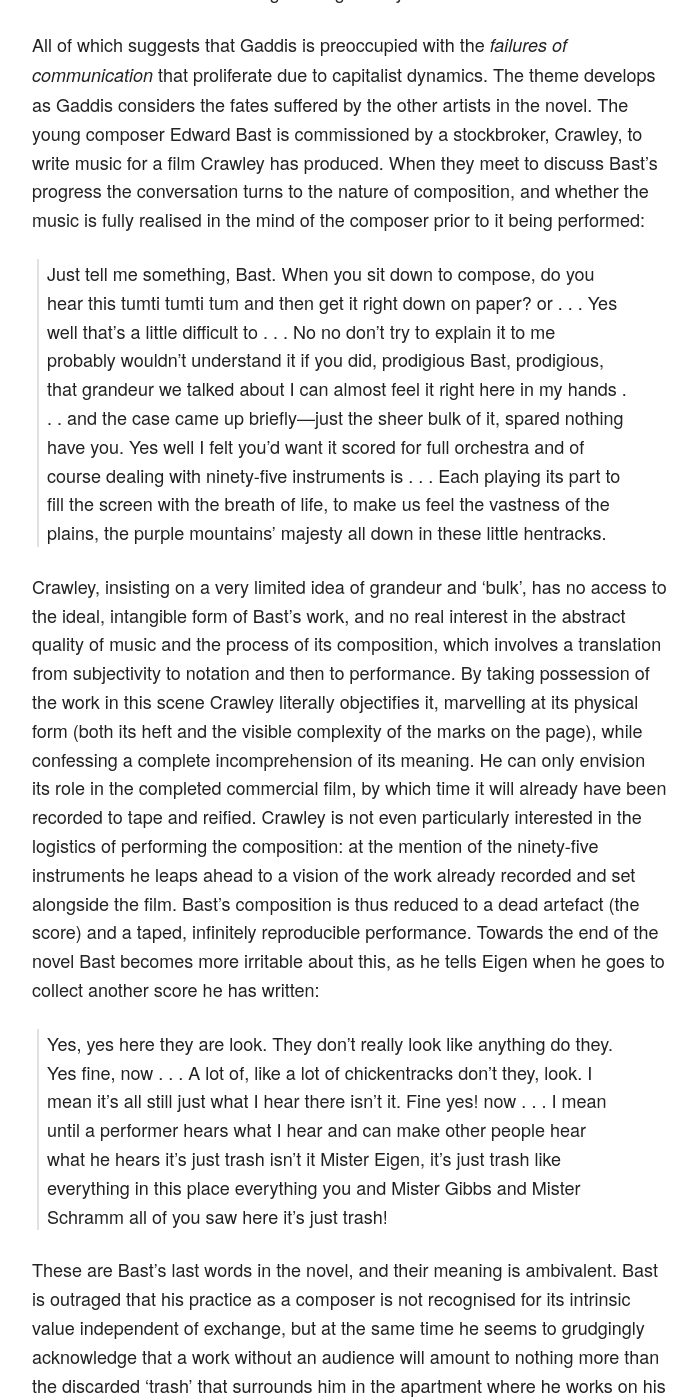
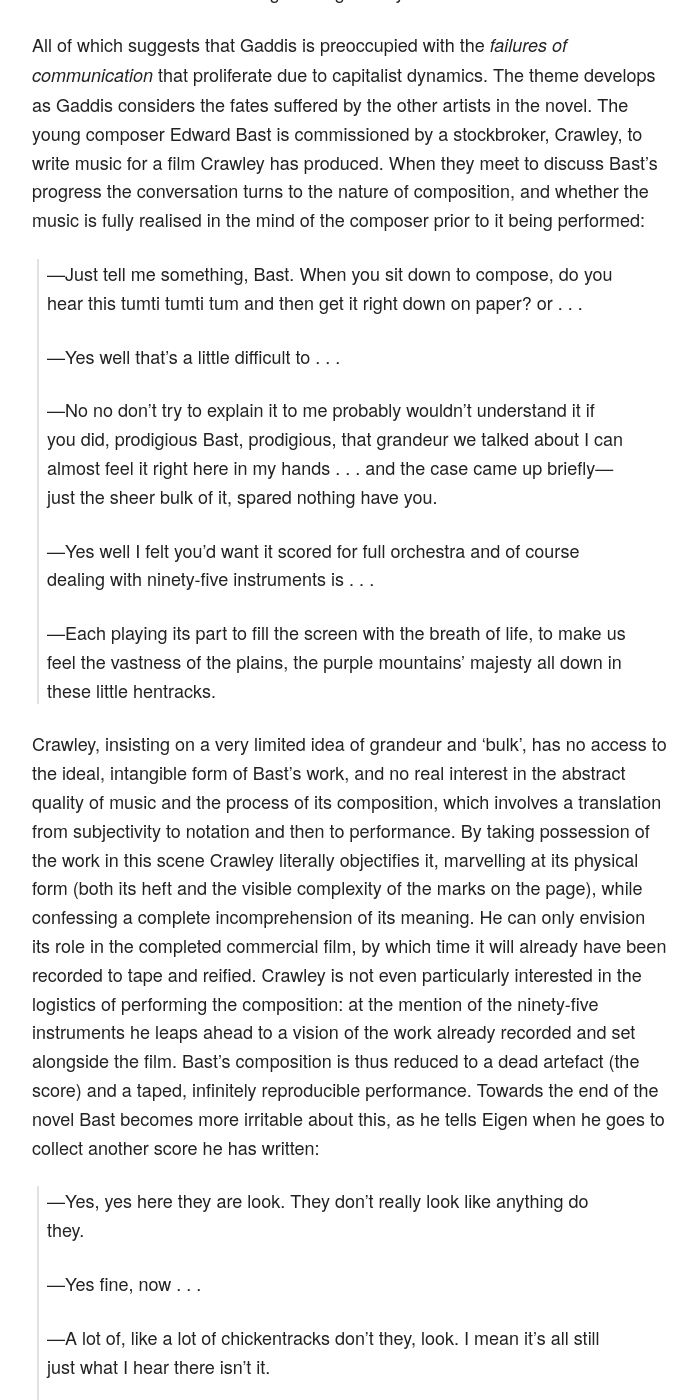
Before and after one commit to mt-trash/mt-trash.github.io, a Jekyll site: the page built from _posts/2016-03-03-spectres-of-marks.md, in a window 1280 px wide and 1400 px high, scrolled down 2646 px. Shown: the whole window, without its empty margins (223-920 px from the left). Built offline with Jekyll 4.4.1, drawn with Linux system fonts in a browser that asks for light colours; some of the changed text lies outside the part shown.

Commit message:
more blockquote edits

```diff
--- a/_posts/2016-03-03-spectres-of-marks.md
+++ b/_posts/2016-03-03-spectres-of-marks.md
@@ -14,19 +14,27 @@ It may be useful, then, to think about Jacques Derrida’s *Specters of Marx*, a
 
 All of which suggests that Gaddis is preoccupied with the *failures of communication* that proliferate due to capitalist dynamics. The theme develops as Gaddis considers the fates suffered by the other artists in the novel. The young composer Edward Bast is commissioned by a stockbroker, Crawley, to write music for a film Crawley has produced. When they meet to discuss Bast’s progress the conversation turns to the nature of composition, and whether the music is fully realised in the mind of the composer prior to it being performed:
 
->Just tell me something, Bast. When you sit down to compose, do you hear this tumti tumti tum and then get it right down on paper? or . . .
->Yes well that’s a little difficult to . . .
->No no don’t try to explain it to me probably wouldn’t understand it if you did, prodigious Bast, prodigious, that grandeur we talked about I can almost feel it right here in my hands . . . and the case came up briefly—just the sheer bulk of it, spared nothing have you.
->Yes well I felt you’d want it scored for full orchestra and of course dealing with ninety-five instruments is . . .
->Each playing its part to fill the screen with the breath of life, to make us feel the vastness of the plains, the purple mountains’ majesty all down in these little hentracks.
+>—Just tell me something, Bast. When you sit down to compose, do you hear this tumti tumti tum and then get it right down on paper? or . . .
+>
+>—Yes well that’s a little difficult to . . .
+>
+>—No no don’t try to explain it to me probably wouldn’t understand it if you did, prodigious Bast, prodigious, that grandeur we talked about I can almost feel it right here in my hands . . . and the case came up briefly—just the sheer bulk of it, spared nothing have you.
+>
+>—Yes well I felt you’d want it scored for full orchestra and of course dealing with ninety-five instruments is . . .
+>
+>—Each playing its part to fill the screen with the breath of life, to make us feel the vastness of the plains, the purple mountains’ majesty all down in these little hentracks.
 
 Crawley, insisting on a very limited idea of grandeur and ‘bulk’, has no access to the ideal, intangible form of Bast’s work, and no real interest in the abstract quality of music and the process of its composition, which involves a translation from subjectivity to notation and then to performance. By taking possession of the work in this scene Crawley literally objectifies it, marvelling at its physical form (both its heft and the visible complexity of the marks on the page), while confessing a complete incomprehension of its meaning. He can only envision its role in the completed commercial film, by which time it will already have been recorded to tape and reified. Crawley is not even particularly interested in the logistics of performing the composition: at the mention of the ninety-five instruments he leaps ahead to a vision of the work already recorded and set alongside the film. Bast’s composition is thus reduced to a dead artefact (the score) and a taped, infinitely reproducible performance. Towards the end of the novel Bast becomes more irritable about this, as he tells Eigen when he goes to collect another score he has written:
 
->Yes, yes here they are look. They don’t really look like anything do they.
->Yes fine, now . . .
->A lot of, like a lot of chickentracks don’t they, look. I mean it’s all still just what I hear there isn’t it.
->Fine yes! now . . .
->I mean until a performer hears what I hear and can make other people hear what he hears it’s just trash isn’t it Mister Eigen, it’s just trash like everything in this place everything you and Mister Gibbs and Mister Schramm all of you saw here it’s just trash!
+>—Yes, yes here they are look. They don’t really look like anything do they.
+>
+>—Yes fine, now . . .
+>
+>—A lot of, like a lot of chickentracks don’t they, look. I mean it’s all still just what I hear there isn’t it.
+>
+>—Fine yes! now . . .
+>
+>—I mean until a performer hears what I hear and can make other people hear what he hears it’s just trash isn’t it Mister Eigen, it’s just trash like everything in this place everything you and Mister Gibbs and Mister Schramm all of you saw here it’s just trash!
 
 These are Bast’s last words in the novel, and their meaning is ambivalent. Bast is outraged that his practice as a composer is not recognised for its intrinsic value independent of exchange, but at the same time he seems to grudgingly acknowledge that a work without an audience will amount to nothing more than the discarded ‘trash’ that surrounds him in the apartment where he works on his score. Like Schepperman, he thinks he should be able to produce art for its own sake, but in the midst of a system of commodity production it is only by guaranteeing that someone else ‘hears what I hear’ that he can hope to distinguish his work from the intrusive noises, strewn papers, and random objects which begin to crowd in entropically whenever Gaddis describes Bast or Gibbs attempting to work on their creative projects.
 
```
